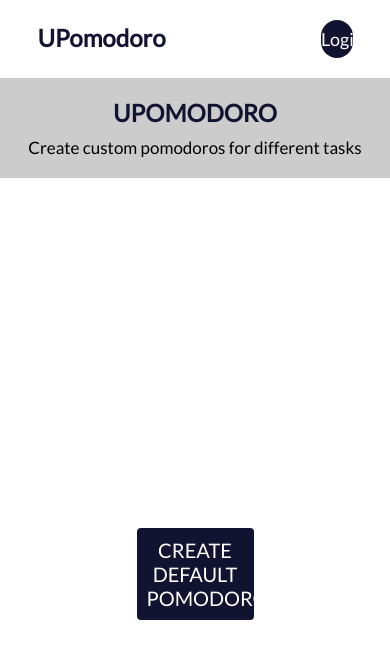
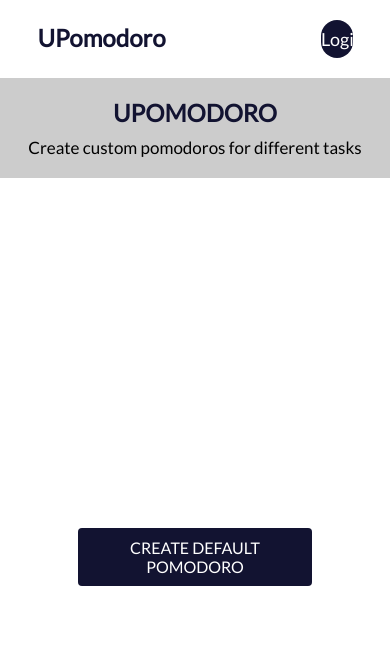
Before and after one commit to Kakaziu/pomodoro_client, a React (Vite) app: page / in a window 390 px wide. Shown: the top 658 px of the page. Built offline with nearby package versions, Linux system fonts and the light colour scheme; some icons are missing.

Commit message:
responsive home content

```diff
--- a/src/components/HomeContent/styled.ts
+++ b/src/components/HomeContent/styled.ts
@@ -24,5 +24,10 @@ export const ContentNoUser = styled.div`
     &:hover {
       background-color: rgba(18, 19, 49, 0.9);
     }
+
+    @media(max-width: 850px) {
+      width: 60%;
+      font-size: 16px;
+    }
   }
 `;
```
